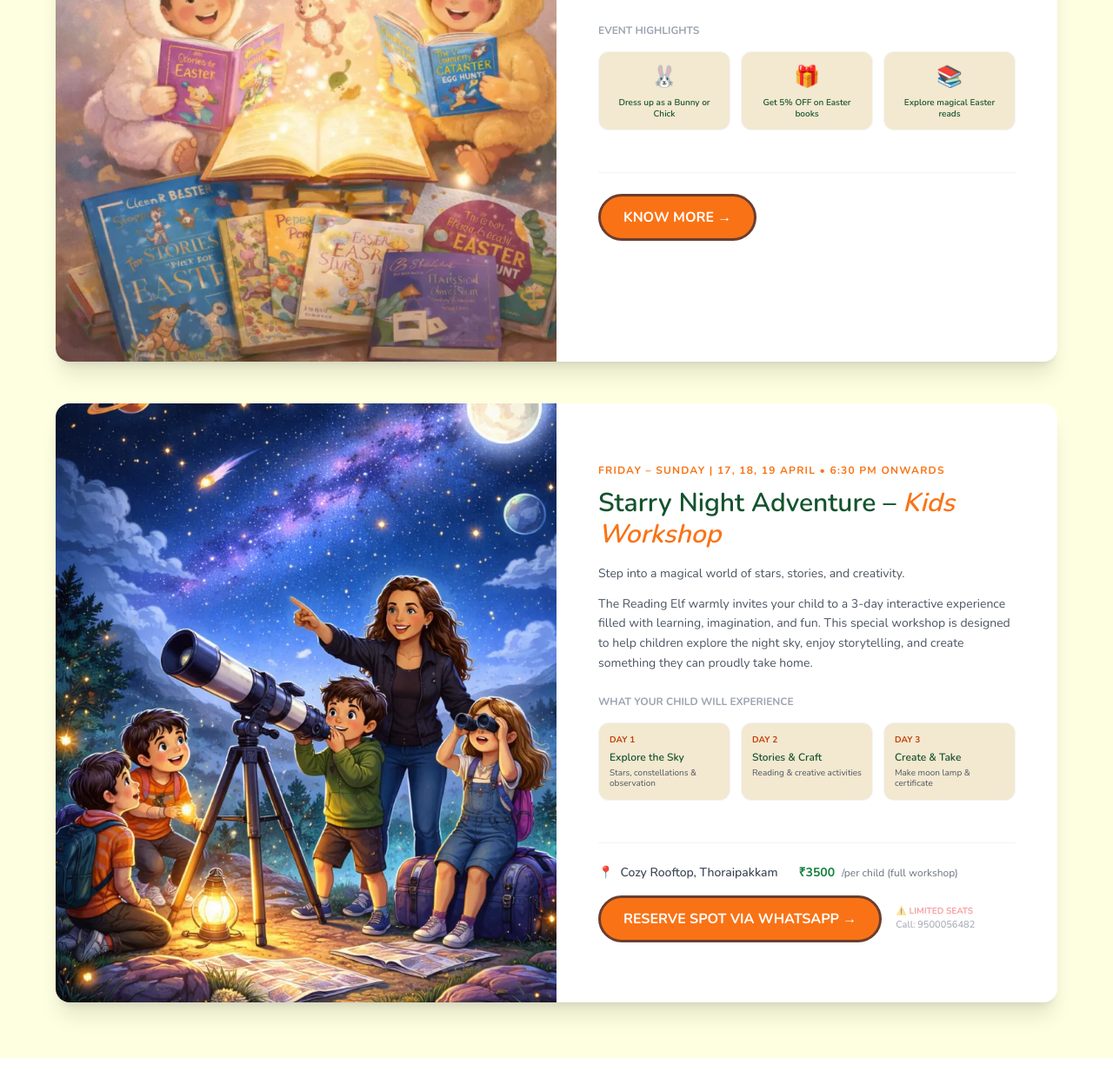
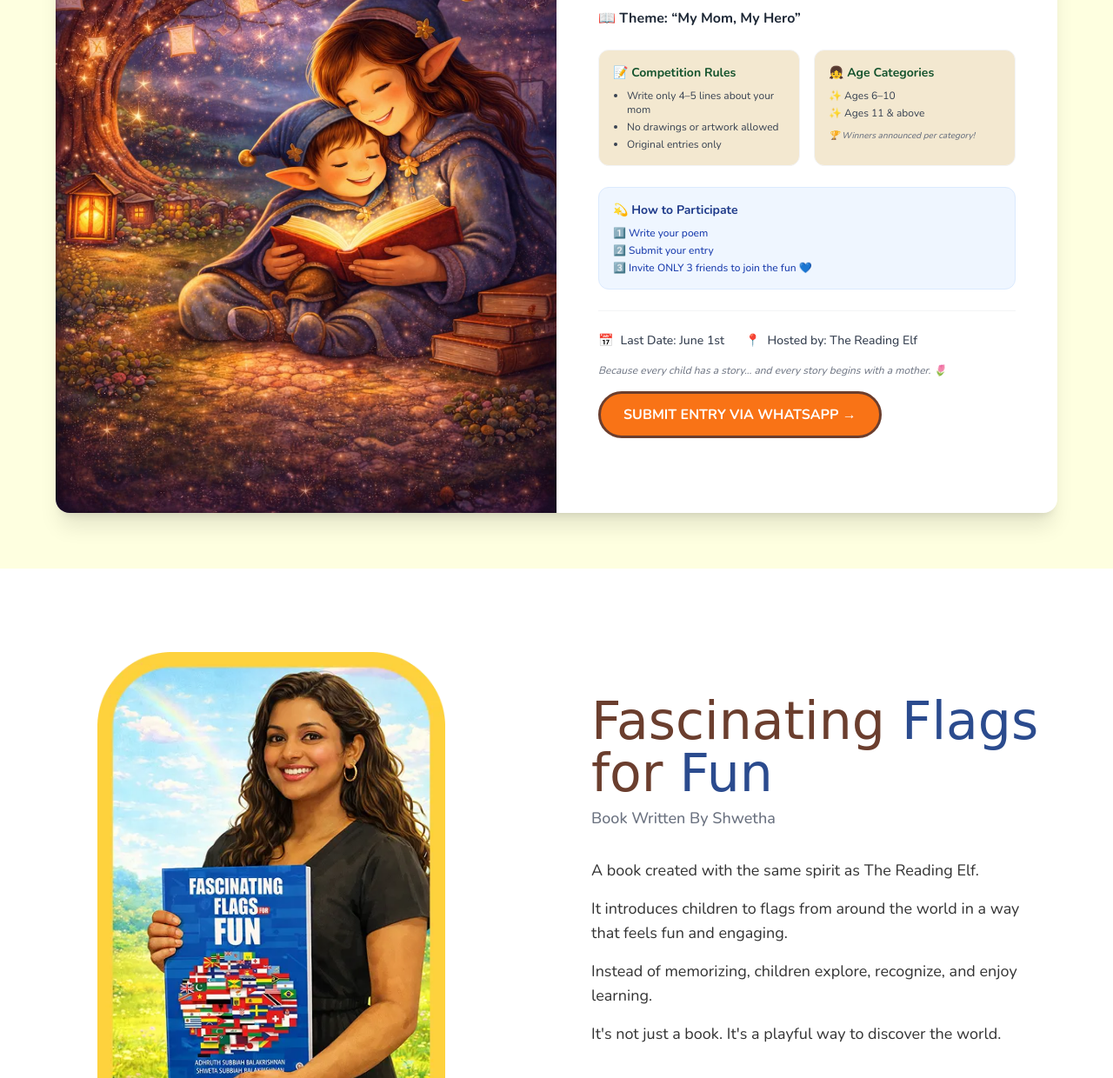
Before and after one commit to Smrkonova/the_reading_elf, a plain HTML site: page index.html in a window 1280 px wide. Shown: the part 5477-6717 px from the top of the page at 87% size. Drawn offline with nearby package versions, Linux system fonts and the light colour scheme; a web font is replaced by a local one.

Commit message:
mothers day event added

```diff
--- a/index.html
+++ b/index.html
@@ -623,10 +623,10 @@
                 <div class="flex justify-center items-end mb-10 flex-wrap gap-4">
 
                     <div class="text-center">
-                        <p class="text-xs tracking-widest text-green-900 mb-3">UPCOMING</p>
+                        <p class="text-xs tracking-widest text-green-900 mb-3">UPCOMING EVENT</p>
 
                         <h2 class="text-4xl md:text-5xl font-semibold text-green-900 leading-tight">
-                            Stories That Happen Live
+                            Mother’s Day Poetry Contest
                         </h2>
                     </div>
 
@@ -636,160 +636,96 @@
                 <!-- Cards -->
                 <div class="flex flex-col items-center gap-12">
 
-                    <!-- EASTER EVENT CARD -->
+                    <!-- MOTHER'S DAY EVENT CARD -->
                     <div class="max-w-6xl w-full bg-white rounded-2xl shadow-xl overflow-hidden grid md:grid-cols-2">
 
-                        <!-- Left Image (Placeholder) -->
-                        <div class="h-[280px] md:h-auto overflow-hidden  flex items-center justify-center">
-                            <div class="text-center ">
-                                <img src="./assets/images/easter.webp" alt="Easter event image">
-                            </div>
-                        </div>
+                        <!-- Content (Right) -->
+                        <div class="p-6 md:p-12 flex flex-col justify-center text-center md:text-left order-2">
 
-                        <!-- Content -->
-                        <div class="p-6 md:p-12 flex flex-col justify-center text-center md:text-left">
-
-                            <p class="text-xs font-bold text-orange-500 mb-3 uppercase tracking-widest">
-                                SUNDAY, APRIL 05 • 10:00 AM ONWARDS
+                            <p class="text-xs font-bold text-blue-500 mb-3 uppercase tracking-widest">
+                                Hosted by The Reading Elf 💙
                             </p>
 
                             <h3 class="text-2xl md:text-3xl font-semibold text-green-900 mb-4">
-                                Easter Stories Come Alive – <span class="text-orange-500 italic">The Reading Elf</span>
+                                “Moms are our very first storytellers…” ✨
                             </h3>
 
                             <div class="text-gray-600 text-sm mb-6 space-y-3 leading-relaxed">
-                                <p>A fun Easter day filled with stories and smiles for kids.</p>
+                                <p>This Mother’s Day, let your words speak from the heart! 💌<br>
+                                    Children are invited to write a short poem (4–5 lines) dedicated to their mom.</p>
+                                <p class="font-bold text-gray-800 text-base">📖 Theme: “My Mom, My Hero”</p>
                             </div>
 
                             <!-- Experience Breakdown -->
-                            <div class="space-y-4 mb-8">
-                                <h4 class="text-xs font-bold text-gray-400 uppercase">Event Highlights</h4>
-                                <div class="grid grid-cols-2 lg:grid-cols-3 gap-3 pb-4 ">
-                                    <div
-                                        class="flex-shrink-0 bg-[#F3E8D0] p-3 rounded-xl border border-gray-100 flex flex-col items-center text-center">
-                                        <span class="text-2xl mb-2">🐰</span>
-                                        <p class="text-green-900 font-semibold text-[10px] leading-tight">Dress up as a
-                                            Bunny or Chick</p>
+                            <div class="space-y-4 mb-6 text-sm text-left">
+                                <div class="grid lg:grid-cols-2 gap-4">
+                                    <div class="bg-[#F3E8D0] p-4 rounded-xl border border-gray-100">
+                                        <h4 class="font-bold text-green-900 mb-2">📝 Competition Rules</h4>
+                                        <ul class="list-disc pl-4 text-gray-700 space-y-1 text-xs">
+                                            <li>Write only 4–5 lines about your mom</li>
+                                            <li>No drawings or artwork allowed</li>
+                                            <li>Original entries only</li>
+                                        </ul>
                                     </div>
-                                    <div
-                                        class="flex-shrink-0 bg-[#F3E8D0] p-3 rounded-xl border border-gray-100 flex flex-col items-center text-center">
-                                        <span class="text-2xl mb-2">🎁</span>
-                                        <p class="text-green-900 font-semibold text-[10px] leading-tight">Get 5% OFF on
-                                            Easter books</p>
+                                    <div class="bg-[#F3E8D0] p-4 rounded-xl border border-gray-100">
+                                        <h4 class="font-bold text-green-900 mb-2">👧 Age Categories</h4>
+                                        <ul class="list-none text-gray-700 space-y-1 text-xs">
+                                            <li>✨ Ages 6–10</li>
+                                            <li>✨ Ages 11 & above</li>
+                                        </ul>
+                                        <p class="text-[10px] text-gray-500 mt-2 font-medium italic">🏆 Winners
+                                            announced per category!</p>
                                     </div>
-                                    <div
-                                        class="flex-shrink-0 bg-[#F3E8D0] p-3 rounded-xl border border-gray-100 flex flex-col items-center text-center">
-                                        <span class="text-2xl mb-2">📚</span>
-                                        <p class="text-green-900 font-semibold text-[10px] leading-tight">Explore
-                                            magical
-                                            Easter reads</p>
-                                    </div>
-                                    <!-- <div
-                                        class="flex-shrink-0 bg-[#F3E8D0] p-3 rounded-xl border border-gray-100 flex flex-col items-center text-center">
-                                        <span class="text-2xl mb-2">✨</span>
-                                        <p class="text-green-900 font-semibold text-[10px] leading-tight">Fun
-                                            storytelling moments</p>
-                                    </div> -->
                                 </div>
+                            </div>
+
+                            <div class="bg-blue-50 p-4 rounded-xl mb-6 text-sm text-left border border-blue-100">
+                                <h4 class="font-bold text-blue-900 mb-2">💫 How to Participate</h4>
+                                <ul class="list-none text-blue-800 space-y-1 text-xs font-medium">
+                                    <li>1️⃣ Write your poem</li>
+                                    <li>2️⃣ Submit your entry</li>
+                                    <li>3️⃣ Invite ONLY 3 friends to join the fun 💙</li>
+                                </ul>
                             </div>
 
                             <!-- Footer Details -->
                             <div class="border-t border-gray-100 pt-6 space-y-4">
-                                <div class="flex flex-col sm:flex-row items-center gap-4">
+                                <div class="flex flex-wrap gap-x-6 gap-y-3 text-sm justify-center md:justify-start">
+                                    <div class="flex items-center gap-2">
+                                        <span class="text-gray-400">📅</span>
+                                        <span class="text-gray-700 font-medium">Last Date: June 1st</span>
+                                    </div>
+                                    <div class="flex items-center gap-2">
+                                        <span class="text-gray-400">📍</span>
+                                        <span class="text-gray-700 font-medium">Hosted by: The Reading Elf</span>
+                                    </div>
+                                </div>
+                                <p class="text-xs italic text-gray-500 mt-2">Because every child has a story… and every
+                                    story begins with a mother. 🌷</p>
+
+                                <div class="flex flex-col sm:flex-row items-center gap-4 mt-4">
                                     <a href="https://wa.me/919500056482" target="_blank"
                                         class="btn-primary w-full sm:w-auto text-center py-3">
-                                        KNOW MORE →
+                                        SUBMIT ENTRY VIA WHATSAPP →
                                     </a>
                                 </div>
                             </div>
 
                         </div>
-                    </div>
-
-                    <!-- BIG CARD -->
-                    <div class="max-w-6xl w-full bg-white rounded-2xl shadow-xl overflow-hidden grid md:grid-cols-2">
 
                         <!-- Left Image -->
-                        <div class="h-[280px] md:h-auto overflow-hidden">
-                            <img src="./assets/images/left.webp" class="w-full h-full object-cover"
-                                alt="Event thumbnail">
+                        <div
+                            class="h-[280px] md:h-auto overflow-hidden order-1 bg-pink-50 flex items-center justify-center relative">
+                            <!-- Image container for user to add image -->
+                            <div
+                                class="absolute inset-0 flex flex-col items-center justify-center text-pink-300 border-2 border-dashed border-pink-200 m-4 rounded-xl z-0">
+                                <span class="text-4xl mb-2">📸</span>
+                                <span class="text-sm font-medium">Image Placeholder</span>
+                            </div>
+                            <img src="./assets/images/event/mother.jpeg"
+                                class="w-full h-full object-cover relative z-10" alt="Mother's Day Contest">
                         </div>
 
-                        <!-- Content -->
-                        <div class="p-6 md:p-12 flex flex-col justify-center text-center md:text-left">
-
-                            <p class="text-xs font-bold text-orange-500 mb-3 uppercase tracking-widest">
-                                Friday – Sunday | 17, 18, 19 April • 6:30 PM Onwards
-                            </p>
-
-                            <h3 class="text-2xl md:text-3xl font-semibold text-green-900 mb-4">
-                                Starry Night Adventure – <span class="text-orange-500 italic">Kids Workshop</span>
-                            </h3>
-
-                            <div class="text-gray-600 text-sm mb-6 space-y-3 leading-relaxed">
-                                <p>Step into a magical world of stars, stories, and creativity.</p>
-                                <p>The Reading Elf warmly invites your child to a 3-day interactive experience filled
-                                    with learning, imagination, and fun. This special workshop is designed to help
-                                    children explore the night sky, enjoy storytelling, and create something they can
-                                    proudly take home.</p>
-                            </div>
-
-                            <!-- Experience Breakdown -->
-                            <div class="space-y-4 mb-8">
-                                <h4 class="text-xs font-bold text-gray-400 uppercase">What Your Child Will Experience
-                                </h4>
-                                <div class="grid grid-cols-1 md:grid-cols-2 lg:grid-cols-3 gap-3 pb-4">
-                                    <div
-                                        class="min-w-[200px] md:min-w-0 flex-shrink-0 bg-[#F3E8D0] p-3 rounded-xl border border-gray-100">
-                                        <p class="font-bold text-orange-700 text-[10px] mb-1">DAY 1</p>
-                                        <p class="text-green-900 font-semibold text-xs mb-1">Explore the Sky</p>
-                                        <p class="text-[10px] text-gray-600 leading-tight">Stars, constellations &
-                                            observation</p>
-                                    </div>
-                                    <div
-                                        class="min-w-[200px] md:min-w-0 flex-shrink-0 bg-[#F3E8D0] p-3 rounded-xl border border-gray-100">
-                                        <p class="font-bold text-orange-700 text-[10px] mb-1">DAY 2</p>
-                                        <p class="text-green-900 font-semibold text-xs mb-1">Stories & Craft</p>
-                                        <p class="text-[10px] text-gray-600 leading-tight">Reading & creative activities
-                                        </p>
-                                    </div>
-                                    <div
-                                        class="min-w-[200px] md:min-w-0 flex-shrink-0 bg-[#F3E8D0] p-3 rounded-xl border border-gray-100">
-                                        <p class="font-bold text-orange-700 text-[10px] mb-1">DAY 3</p>
-                                        <p class="text-green-900 font-semibold text-xs mb-1">Create & Take</p>
-                                        <p class="text-[10px] text-gray-600 leading-tight">Make moon lamp & certificate
-                                        </p>
-                                    </div>
-                                </div>
-                            </div>
-
-                            <!-- Footer Details -->
-                            <div class="border-t border-gray-100 pt-6 space-y-4">
-                                <div class="flex flex-wrap gap-x-6 gap-y-3 text-sm">
-                                    <div class="flex items-center gap-2">
-                                        <span class="text-gray-400">📍</span>
-                                        <span class="text-gray-700 font-medium">Cozy Rooftop, Thoraipakkam</span>
-                                    </div>
-                                    <div class="flex items-center gap-2">
-                                        <span class="text-green-700 font-bold">₹3500</span>
-                                        <span class="text-gray-500 text-xs">/per child (full workshop)</span>
-                                    </div>
-                                </div>
-
-                                <div class="flex flex-col sm:flex-row items-center gap-4">
-                                    <a href="https://wa.me/919500056482" target="_blank"
-                                        class="btn-primary w-full sm:w-auto text-center py-3">
-                                        RESERVE SPOT VIA WHATSAPP →
-                                    </a>
-                                    <div class="flex flex-col text-center sm:text-left">
-                                        <span class="text-[10px] text-red-500 font-bold uppercase animate-pulse">⚠️
-                                            Limited Seats</span>
-                                        <span class="text-[11px] text-gray-400">Call: 9500056482</span>
-                                    </div>
-                                </div>
-                            </div>
-
-                        </div>
                     </div>
 
                 </div>
```
Also changed, not shown: assets/images/event/mother.jpeg (added).
